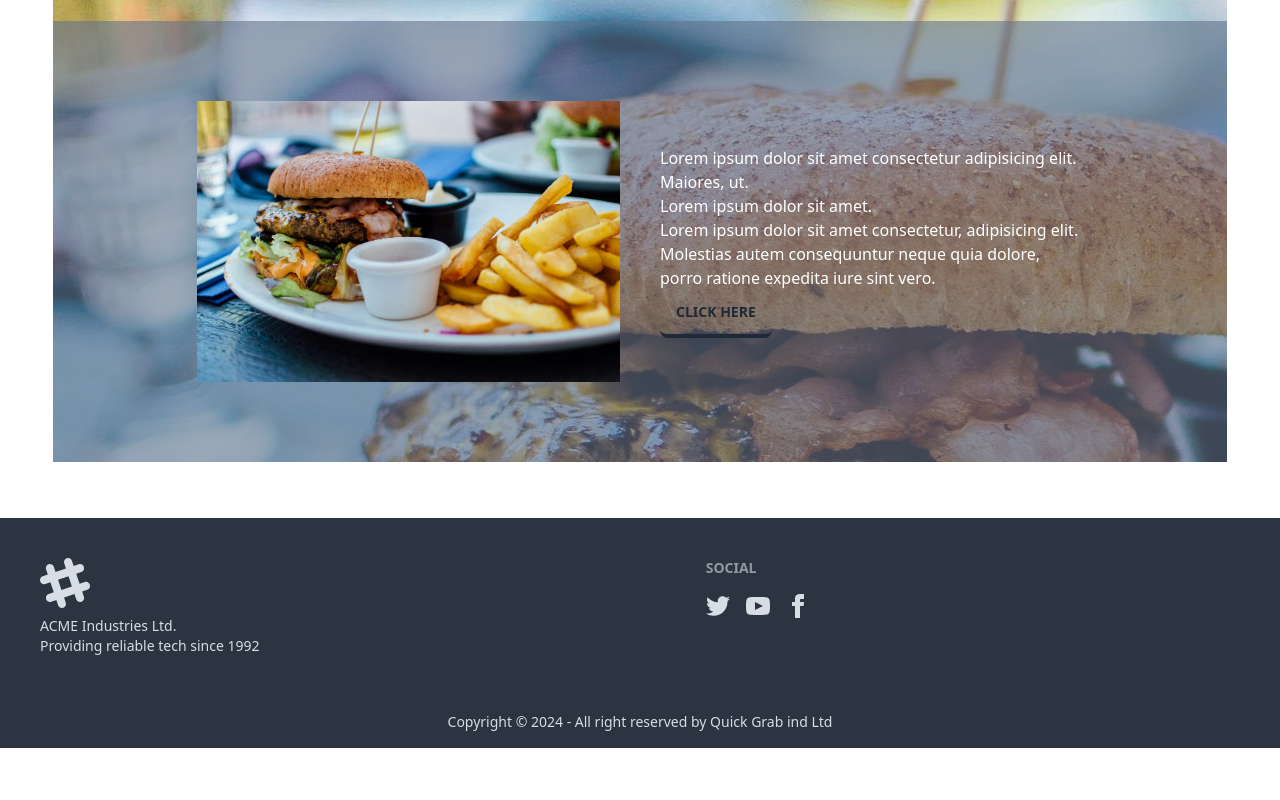
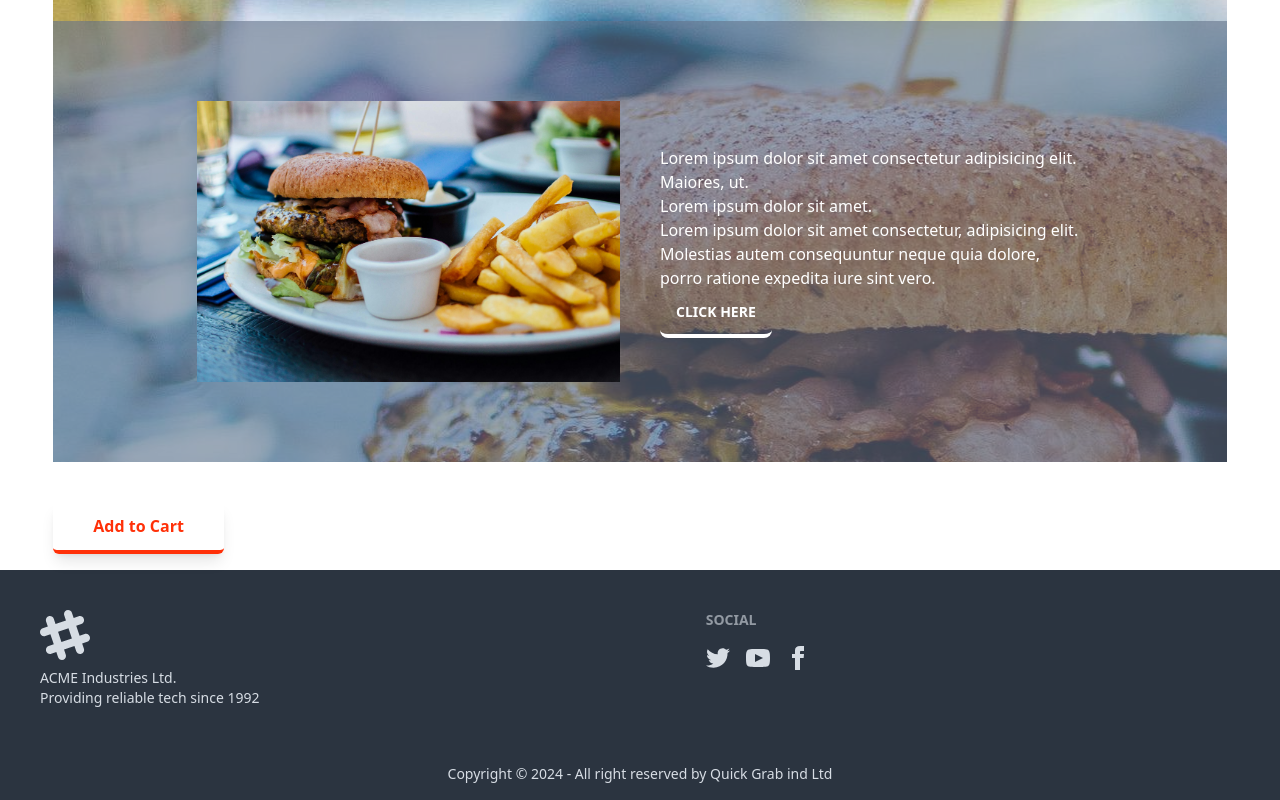
Before and after one commit to EmonHossen10/quick-grab-client, a React (Vite) app: page / in a window 1280 px wide. Shown: the part 2704-3504 px from the top of the page. Before the commit the page ends 3452 px from the top, so only its background shows below. Built offline with nearby package versions, Linux system fonts and the light colour scheme.

Commit message:
button component added

```diff
--- /dev/null
+++ b/src/Components/Button.jsx
@@ -0,0 +1,13 @@
+import React from "react";
+
+const Button = ({ text }) => {
+  return (
+    <div>
+      <button className=" px-10 py-3 border-0 border-b-4 border-b-secondary  hover:bg-secondary rounded-md text-secondary font-bold hover:text-white transition-all ease-in duration-100 shadow-lg">
+        {text}
+      </button>
+    </div>
+  );
+};
+
+export default Button;
--- a/src/Pages/Home/Featured/Featured.jsx
+++ b/src/Pages/Home/Featured/Featured.jsx
@@ -25,7 +25,12 @@ const Featured = () => {
               Molestias autem consequuntur neque quia dolore, porro ratione
               expedita iure sint vero.
             </p>
-            <button className="btn btn-outline  border-0 border-b-4    ">CLICK HERE</button>
+            <button
+              className="btn btn-outline  border-0 border-b-4  text-white
+              "
+            >
+              CLICK HERE
+            </button>
           </div>
         </section>
       </div>
--- a/src/Pages/Home/Home/Home.jsx
+++ b/src/Pages/Home/Home/Home.jsx
@@ -1,3 +1,4 @@
+import Button from "../../../Components/Button";
 import Banner from "../Banner/Banner";
 import ChefRecommendation from "../ChefRecomendation/ChefRecommendation";
 import Featured from "../Featured/Featured";
@@ -13,6 +14,7 @@ const Home = () => {
         <PopularMenu></PopularMenu>
         <ChefRecommendation></ChefRecommendation>
         <Featured></Featured>
+        <Button text="Add to Cart"></Button>
       </div>
     </div>
   );
--- a/tailwind.config.js
+++ b/tailwind.config.js
@@ -8,6 +8,7 @@ export default {
     extend: {
       colors: {
         basic : '#FF6100',
+        secondary:"#FF3008"
       },
     },
   },
```
